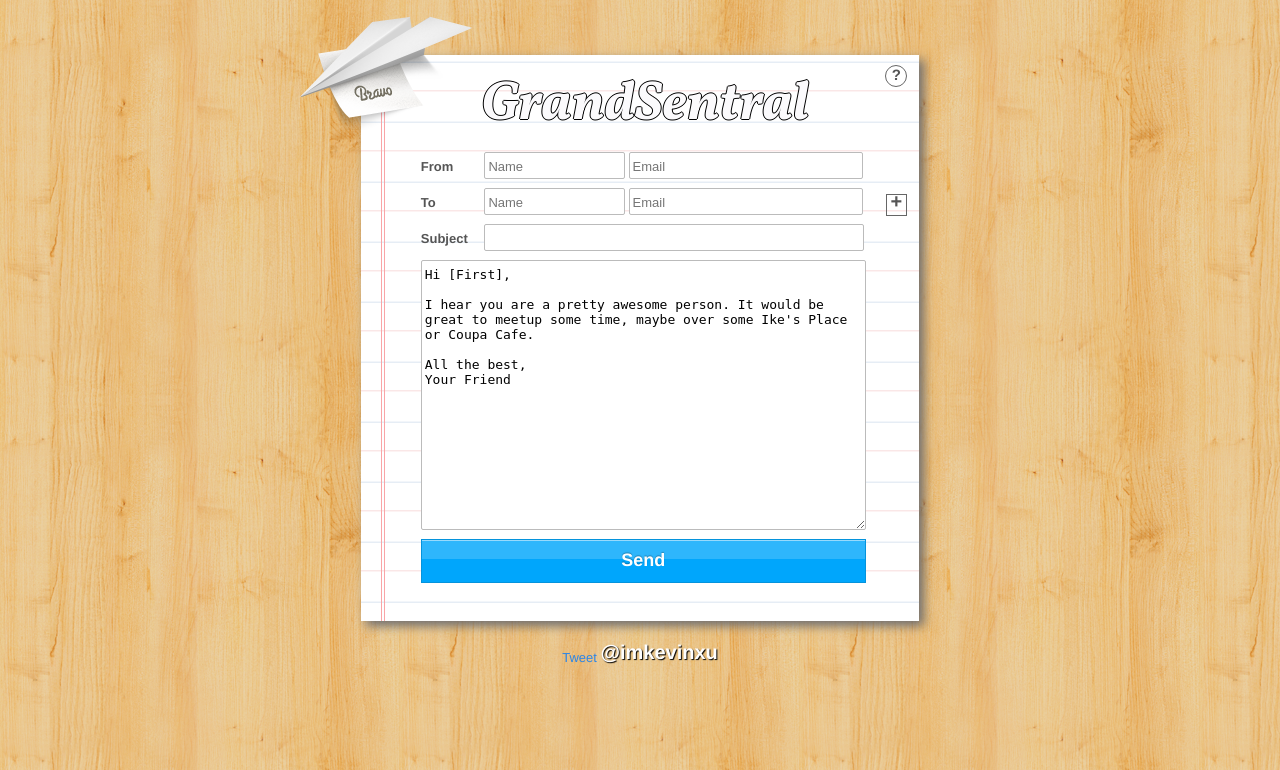
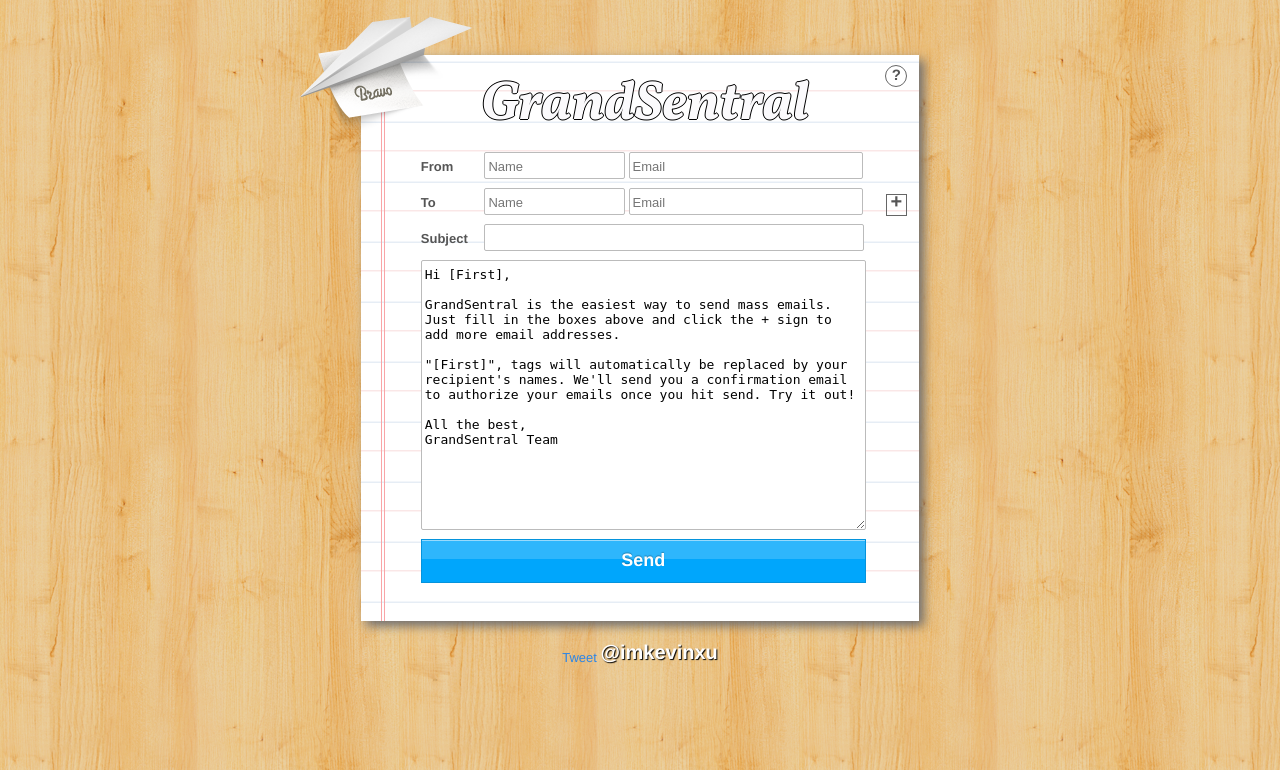
Before and after one commit to imkevinxu/grandsentral, a Django app: page / in a window 1280 px wide. Shown: the top 770 px of the page. Run offline with Django 3.2, Linux system fonts and the light colour scheme; parts of the project's set-up code (start-up, migrations or seed data) failed here and were passed over; some libraries are stand-ins or nearby versions.

Commit message:
updated helper text

```diff
--- a/notes/notes.txt
+++ b/notes/notes.txt
@@ -46,8 +46,6 @@ gmail plugin
 
 PLANE ANIMATION UPON CLICK!
 responsive
-social icons (fb, twitter) on intro and success page
-ribbon for social icons
 about box
 use mysql
 minifiy js/css
--- a/templates/base.html
+++ b/templates/base.html
@@ -18,7 +18,7 @@
 	<link rel="shortcut icon" href="/static/img/favicon.ico" type="image/x-icon">
 
 	<!-- Apple Meta Data -->
-	<link rel="apple-touch-icon" href="/static/img/apple_logo.png"/>
+	<link rel="apple-touch-icon-precomposed" href="/static/img/apple_logo.png"/>
 	<meta name="apple-mobile-web-app-capable" content="yes" />
 	<meta name="apple-mobile-web-app-status-bar-style" content="black" />
 
--- a/templates/index.html
+++ b/templates/index.html
@@ -36,10 +36,12 @@
 		    	<div id="emailbox">
 		    		<textarea cols="40" rows="8" name="email_body" id="email_body">Hi [First],
 
-I hear you are a pretty awesome person. It would be great to meetup some time, maybe over some Ike's Place or Coupa Cafe.
+GrandSentral is the easiest way to send mass emails. Just fill in the boxes above and click the + sign to add more email addresses.
+
+"[First]", tags will automatically be replaced by your recipient's names. We'll send you a confirmation email to authorize your emails once you hit send. Try it out!
 
 All the best,
-Your Friend</textarea>
+GrandSentral Team</textarea>
 		    	</div>
 
 		    	<div id="submitbox">
```
